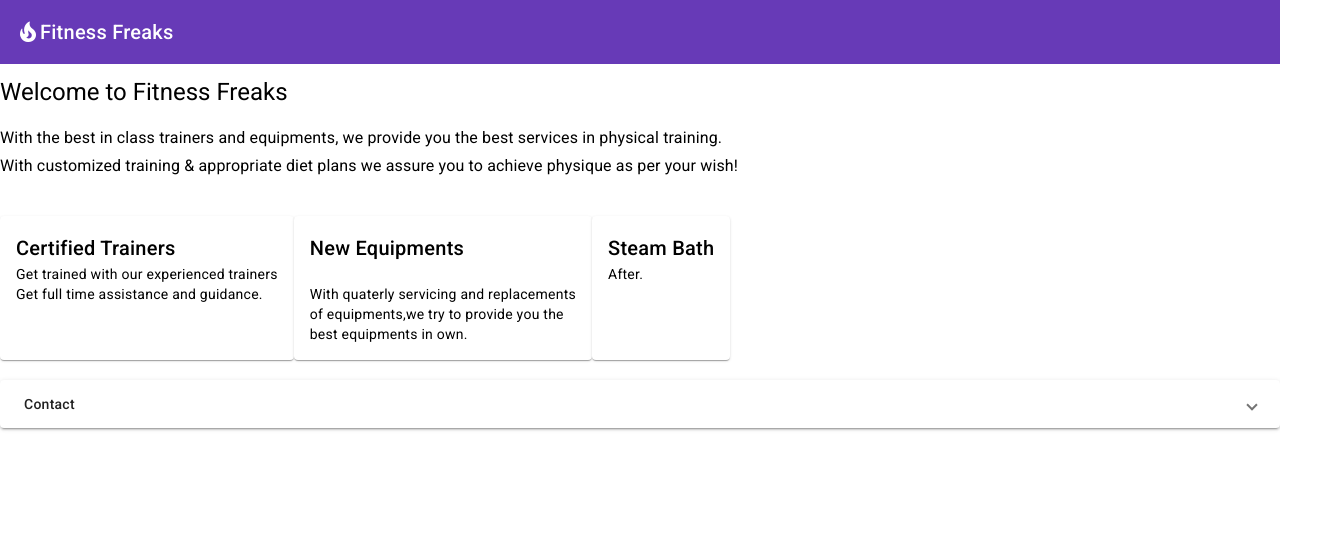
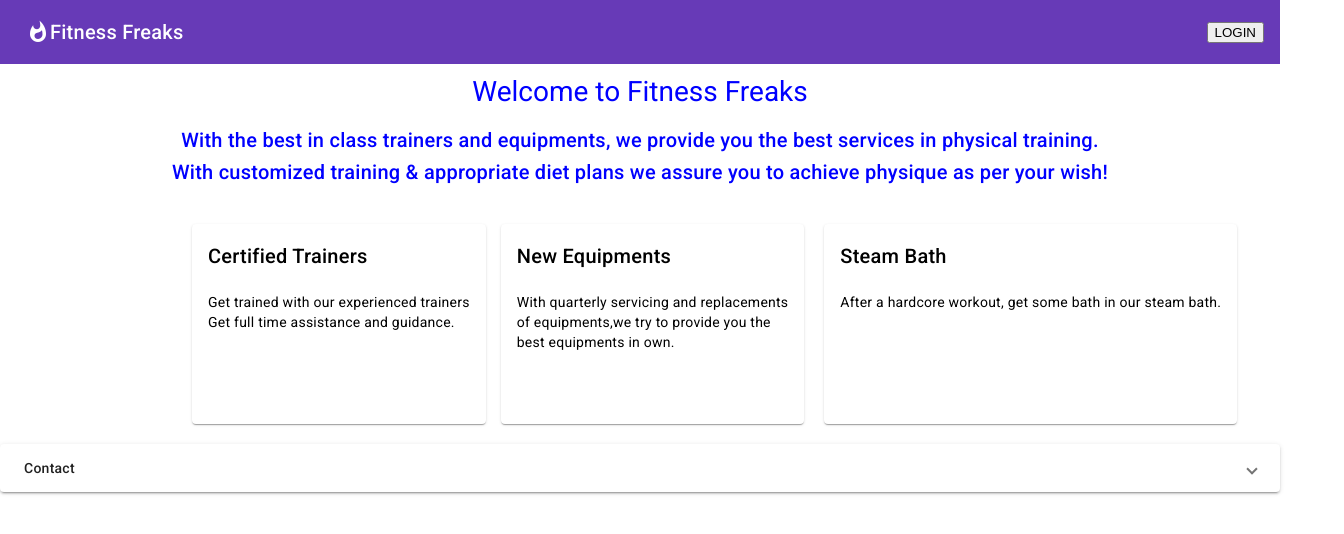
Before and after one commit to dharshinikrishnaraj/Fitness-Freaks, an Angular app in the folder fitness-freaks/: page / in a window 1280 px wide. Shown: the top 534 px of the page, 1344 px wide, since content can reach past the window. Built offline with nearby package versions, Linux system fonts and the light colour scheme.

Commit message:
alignment done

```diff
--- a/fitness-freaks/src/app/app.component.html
+++ b/fitness-freaks/src/app/app.component.html
@@ -6,47 +6,50 @@
     <p>
       <mat-toolbar color="primary">
         <mat-toolbar-row>
-          <mat-icon>local_fire_department</mat-icon>
+          <mat-icon style="margin-left: 10px;" matTooltip="Calories Burnt">whatshot</mat-icon>
           <span>Fitness Freaks</span>
-          <span class="example-spacer"></span>
+          <button mat-raised-button style="margin-left: auto; text-transform: uppercase;">Login</button>
+
         </mat-toolbar-row>
-      </mat-toolbar>
+     </mat-toolbar>
     </p>
-    <h1>Welcome to Fitness Freaks</h1>
-    <h3>With the best in class trainers and equipments, we provide you the best services in physical training.<br>
+
+    <!------------------HEAD LINE -------------->
+    <h1 style= "text-align: center; font-size: 200%; color: blue">Welcome to Fitness Freaks</h1>
+    <h2 style= "text-align: center;  color: blue">With the best in class trainers and equipments, we provide you the best services in physical training.<br>
       With customized training & appropriate diet plans we assure you to achieve physique as per your wish!
-    </h3>
+    </h2>
     <!-------MAT CARD-------->
     <br>
-    <div style="display:flex; flex-direction: row;">
-      <mat-card class="example-card">
+    <div style="display:flex; flex-direction: row; width: 90%;  height:25%; margin-left: 15%;">
+      <mat-card class="example-card"  >
         <mat-card-header>
           <mat-card-title color="bg-primary">Certified Trainers </mat-card-title>
         </mat-card-header>
-        <mat-card-content>
+        <mat-card-content> <br>
           <p>Get trained with our experienced trainers<br>Get full time assistance and guidance.</p>
         </mat-card-content>
       </mat-card>
-      <mat-card class="example-card">
+      <mat-card style="margin-left: 15px;" class="example-card">
         <mat-card-header>
           <mat-card-title>New Equipments</mat-card-title>
         </mat-card-header>
         <mat-card-content><br>
-          <p>With quaterly servicing and replacements<br> of equipments,we try to provide you the<br> best equipments in own.</p>
+          <p>With quarterly servicing and replacements<br> of equipments,we try to provide you the<br> best equipments in own.</p>
         </mat-card-content>
       </mat-card> <br>
-      <mat-card class="example-card">
+      <mat-card style="margin-left: 20px;" class="example-card">
         <mat-card-header>
           <mat-card-title>Steam Bath</mat-card-title>
         </mat-card-header>
-        <mat-card-content>
-          <p>After.</p>
+        <mat-card-content> <br>
+          <p>After a hardcore workout, get some bath in our steam bath.</p>
         </mat-card-content>
       </mat-card>
     </div>
-    <!------------- EXPANSION PANEL---------------->
+    <!-------------- EXPANSION PANEL ------------------>
     <br>
-    <mat-accordion>
+    <mat-accordion style="width:90%">
       <mat-expansion-panel (opened)="panelOpenState = true" (closed)="panelOpenState = false">
         <mat-expansion-panel-header>
           <mat-panel-title>
--- a/fitness-freaks/src/app/app.component.ts
+++ b/fitness-freaks/src/app/app.component.ts
@@ -1,4 +1,5 @@
 import { Component } from '@angular/core';
+
 
 @Component({
   selector: 'app-root',
--- a/fitness-freaks/src/app/app.module.ts
+++ b/fitness-freaks/src/app/app.module.ts
@@ -10,6 +10,8 @@ import {MatIconModule} from '@angular/material/icon';
 import {MatTooltipModule} from '@angular/material/tooltip';
 import {MatCardModule} from '@angular/material/card';
 import {MatExpansionModule} from '@angular/material/expansion';
+import {MatFormFieldModule} from '@angular/material/form-field';
+import {MatDialogModule} from '@angular/material/dialog';
 
 
 @NgModule({
@@ -24,7 +26,9 @@ import {MatExpansionModule} from '@angular/material/expansion';
     MatIconModule,
     MatTooltipModule,
     MatCardModule,
-    MatExpansionModule
+    MatExpansionModule,
+    MatFormFieldModule,
+    MatDialogModule
   ],
   providers: [],
   bootstrap: [AppComponent]
--- a/fitness-freaks/src/index.html
+++ b/fitness-freaks/src/index.html
@@ -9,6 +9,7 @@
   <link rel="preconnect" href="https://fonts.gstatic.com">
   <link href="https://fonts.googleapis.com/css2?family=Roboto:wght@300;400;500&display=swap" rel="stylesheet">
   <link href="https://fonts.googleapis.com/icon?family=Material+Icons" rel="stylesheet">
+
 </head>
 <body class="mat-typography">
   <app-root></app-root>
```
